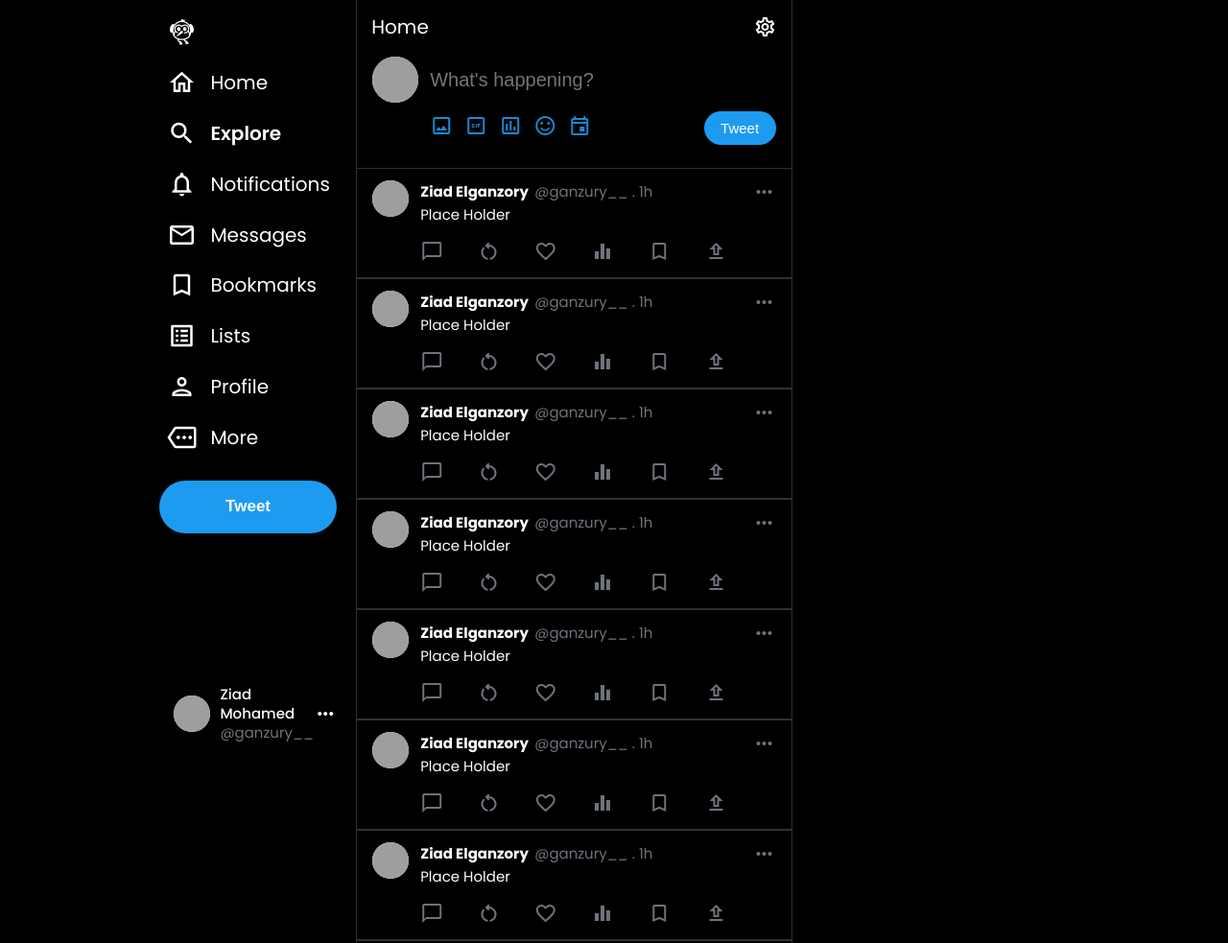
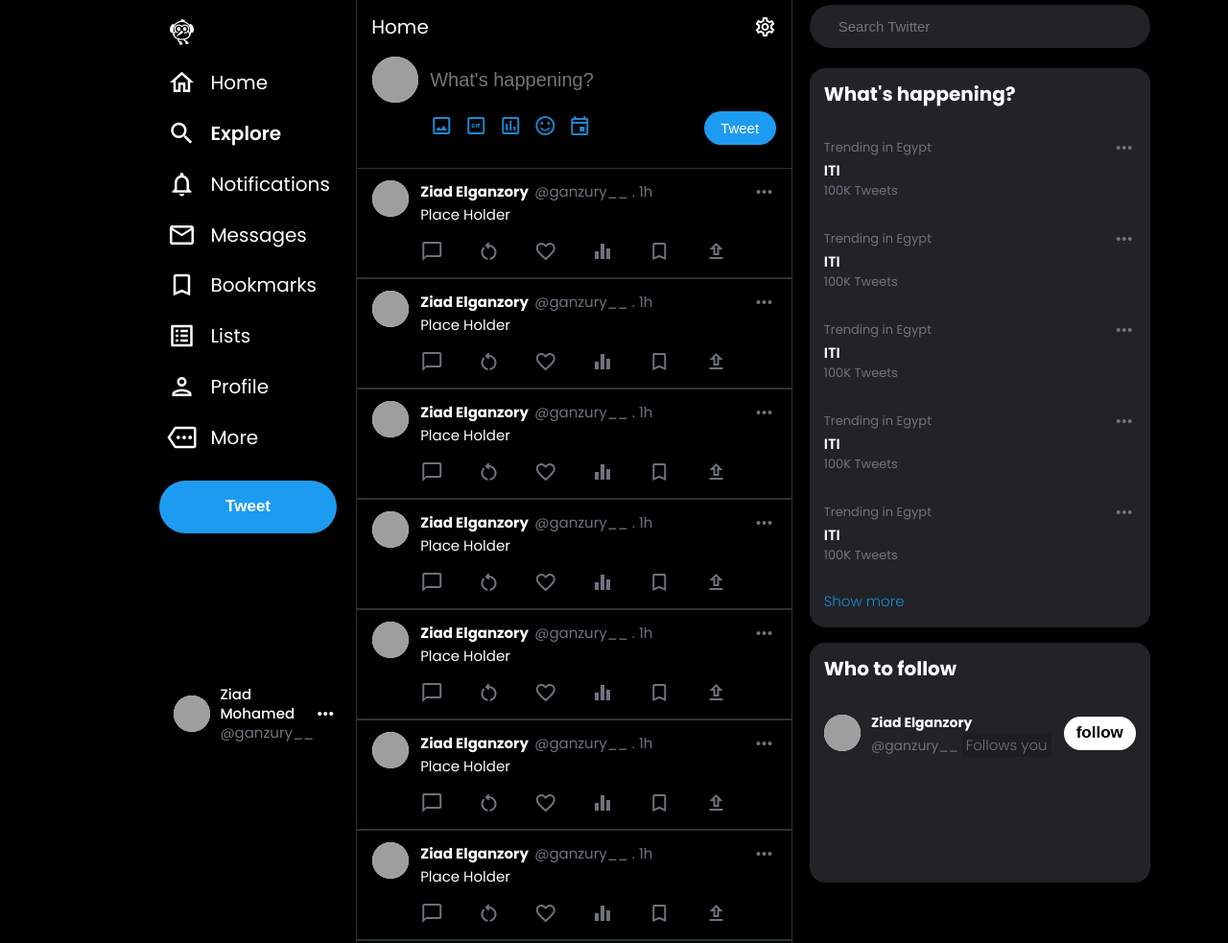
Before and after one commit to Ziad-Elganzory/Twitter-Clone-Laravel, a plain HTML site: page index.html in a window 1280 px wide. Shown: the top 983 px of the page at 96% size. Drawn offline with Linux system fonts and the light colour scheme; grey boxes are pictures that could not be loaded.

Commit message:
New Features

```diff
--- a/index.html
+++ b/index.html
@@ -332,7 +332,70 @@
           </div>
           <!-- Posts End -->
         </div>
-        <div class="side-feed"></div>
+        <div class="side-feed">
+          <div class="search">
+            <input type="text" placeholder="Search Twitter" />
+          </div>
+          <div class="trending">
+            <h1 class="h1-title">What's happening?</h1>
+            <!-- Trending Items -->
+            <div class="trends">
+              <div class="trending-item">
+                <div class="item-category">
+                  <span>Trending in Egypt</span>
+                  <i class="material-icons-outlined"> more_horiz </i>
+                </div>
+                <p>ITI</p>
+                <span>100K Tweets</span>
+              </div>
+              <div class="trending-item">
+                <div class="item-category">
+                  <span>Trending in Egypt</span>
+                  <i class="material-icons-outlined"> more_horiz </i>
+                </div>
+                <p>ITI</p>
+                <span>100K Tweets</span>
+              </div>
+              <div class="trending-item">
+                <div class="item-category">
+                  <span>Trending in Egypt</span>
+                  <i class="material-icons-outlined"> more_horiz </i>
+                </div>
+                <p>ITI</p>
+                <span>100K Tweets</span>
+              </div>
+              <div class="trending-item">
+                <div class="item-category">
+                  <span>Trending in Egypt</span>
+                  <i class="material-icons-outlined"> more_horiz </i>
+                </div>
+                <p>ITI</p>
+                <span>100K Tweets</span>
+              </div>
+              <div class="trending-item">
+                <div class="item-category">
+                  <span>Trending in Egypt</span>
+                  <i class="material-icons-outlined"> more_horiz </i>
+                </div>
+                <p>ITI</p>
+                <span>100K Tweets</span>
+              </div>
+            </div>
+            <a href="#" class="show-more">Show more</a>
+            <!-- End Of Trending Items -->
+          </div>
+          <div class="follow">
+            <div class="h1-title">Who to follow</div>
+            <div class="follow-profile">
+              <img class="tweet-img" src="images/profile.jpg" alt="" />
+              <div class="follow-details">
+                <a href="">Ziad Elganzory</a>
+                <span>@ganzury__ <span id="follows">Follows you</span></span>
+              </div>
+              <button class="tweet-btn">follow</button>
+            </div>
+          </div>
+        </div>
       </div>
     </main>
   </body>
--- a/style.css
+++ b/style.css
@@ -271,3 +271,153 @@ main {
   margin: 15px 0;
   padding-right: 50px;
 }
+
+.side-feed {
+  width: 50%;
+  padding: 0 2%;
+}
+
+.search {
+  display: flex;
+  height: 55px;
+  max-width: 355px;
+  position: sticky;
+  top: 0;
+  padding-top: 5px;
+  background-color: black;
+}
+
+.search input {
+  background-color: #212327;
+  border-radius: 9999px;
+  height: 45px;
+  width: 100%;
+  border: none;
+  padding-left: 30px;
+  font-size: 1.5rem;
+  color: white;
+  line-height: 20px;
+  font-weight: 400;
+}
+
+.trending {
+  display: flex;
+  flex-direction: column;
+  min-height: 570px;
+  max-width: 355px;
+  border-radius: 16px;
+  background-color: #212327;
+  margin-top: 16px;
+}
+
+.h1-title {
+  color: white;
+  font-size: 2rem;
+  font-weight: 700;
+  line-height: 24px;
+  padding: 15px 15px;
+}
+
+.trending-item {
+  display: flex;
+  flex-direction: column;
+  justify-content: center;
+  width: 100%;
+  height: 90px;
+  margin-top: 5px;
+  padding: 0 15px;
+  color: rgb(110, 115, 125);
+  font-size: 1.5rem;
+  font-weight: 600;
+}
+
+.item-category {
+  display: flex;
+  align-items: center;
+  justify-content: space-between;
+}
+
+.trending span {
+  font-size: 1.3rem;
+  font-weight: 400;
+}
+
+.trending p {
+  color: white;
+}
+
+.trending-item:hover,
+.show-more:hover {
+  background-color: #1c1e22;
+  cursor: pointer;
+}
+
+.show-more {
+  display: flex;
+  align-items: center;
+  color: #1c88d2;
+  font-size: 1.5rem;
+  font-weight: 300;
+  width: 100%;
+  padding: 15px 15px;
+  border-bottom-right-radius: 16px;
+  border-bottom-left-radius: 16px;
+}
+
+.follow {
+  display: flex;
+  flex-direction: column;
+  min-height: 250px;
+  max-width: 355px;
+  border-radius: 16px;
+  background-color: #212327;
+  margin-top: 16px;
+}
+
+.follow-profile {
+  display: flex;
+  align-items: center;
+  justify-content: space-between;
+  width: 100%;
+  height: 70px;
+  margin-top: 5px;
+  padding: 30px 15px;
+}
+
+.follow-details {
+  display: flex;
+  flex-direction: column;
+  margin-left: 10px;
+}
+
+.follow-details a {
+  font-size: 1.4rem;
+  font-weight: 700;
+}
+
+.follow-details a:hover {
+  text-decoration: underline;
+}
+
+.follow-details span {
+  color: rgb(110, 115, 125);
+  font-size: 1.4rem;
+  font-weight: 400;
+}
+
+#follows {
+  font-weight: 300;
+  font-size: 1.5rem;
+  background-color: #1c1e22;
+  border-radius: 3px;
+  padding: 2px 4px;
+}
+
+.follow .tweet-btn {
+  width: 75px;
+  height: 35px;
+  margin: 0 0 0 12px;
+  font-weight: 600;
+  background-color: white;
+  color: black;
+}
```
